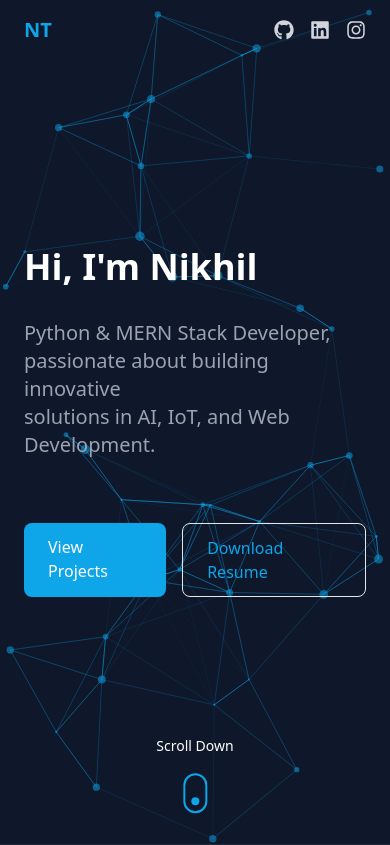
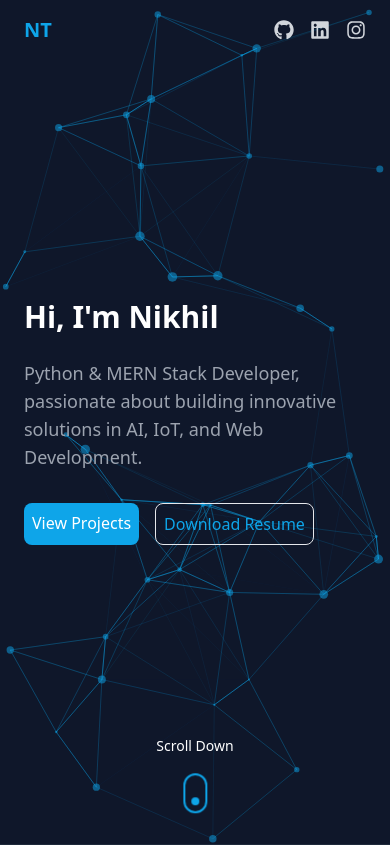
Before and after one commit to nikhiltelase/my-portfolio, a React (Vite) app: page / in a window 390 px wide. Shown: the top 845 px of the page. Built offline with nearby package versions, Linux system fonts and the light colour scheme.

Commit message:
update hero

```diff
--- a/src/components/AboutSection.jsx
+++ b/src/components/AboutSection.jsx
@@ -4,8 +4,9 @@ import { FaCode, FaRobot, FaServer } from 'react-icons/fa';
 
 function AboutSection() {
   return (
-    <section id="about" className="py-20 bg-dark-100 ">
-      <div className="container mx-auto px-6 backdrop-blur-0" >
+    <section id="about" className="py-20 bg-dark-100">
+      <div className="container mx-auto px-6 backdrop-blur-0">
+        {/* Heading and Description */}
         <motion.div
           initial={{ opacity: 0, y: 20 }}
           whileInView={{ opacity: 1, y: 0 }}
@@ -22,7 +23,8 @@ function AboutSection() {
           </p>
         </motion.div>
 
-        <div className="grid md:grid-cols-3 gap-8 mb-16 ">
+        {/* Service Cards */}
+        <div className="grid sm:grid-cols-1 md:grid-cols-3 gap-8 mb-16">
           {[
             {
               icon: FaCode,
@@ -46,9 +48,9 @@ function AboutSection() {
               whileInView={{ opacity: 1, y: 0 }}
               viewport={{ once: true }}
               transition={{ duration: 0.5, delay: index * 0.1 }}
-              className=" bg-gray-800/50 p-6 rounded-lg shadow-lg hover:transform hover:scale-105 transition-all"
+              className="bg-gray-800/50 p-6 rounded-lg shadow-lg hover:transform hover:scale-105 hover:bg-primary/20 transition-all ease-in-out duration-300"
             >
-              <service.icon className="text-primary text-4xl mb-4 mx-auto" />
+              <service.icon className="text-primary text-4xl mb-4 mx-auto transition-all ease-in-out duration-300 hover:scale-110" />
               <h3 className="text-xl font-semibold text-white mb-2">{service.title}</h3>
               <p className="text-gray-400">{service.description}</p>
             </motion.div>
--- a/src/components/Hero.jsx
+++ b/src/components/Hero.jsx
@@ -3,15 +3,19 @@ import { TypeAnimation } from "react-type-animation";
 
 const Hero = () => {
   return (
-    <section className="relative w-full h-screen mx-auto flex items-center backdrop-blur-0" id="home">
+    <section
+      className="relative w-full h-screen mx-auto flex items-center backdrop-blur-0"
+      id="home"
+    >
       <div className="max-w-7xl mx-auto px-6 flex flex-col gap-8">
+        {/* Text Animations */}
         <motion.div
-          initial={{ opacity: 0, y: 20 }}
+          initial={{ opacity: 0, y: 50 }}
           animate={{ opacity: 1, y: 0 }}
-          transition={{ duration: 0.5 }}
+          transition={{ duration: 0.6, ease: "easeOut" }}
           className="flex flex-col gap-4"
         >
-          <h1 className="text-4xl md:text-6xl font-bold text-white mb-4">
+          <h1 className="text-3xl sm:text-6xl font-bold text-white mb-2 sm:mb-4">
             Hi, I'm{" "}
             <span className="text-accent">
               <TypeAnimation
@@ -29,33 +33,36 @@ const Hero = () => {
               />
             </span>
           </h1>
-          <p className="text-xl md:text-2xl text-gray-400 mb-8">
-            Python & MERN Stack Developer, passionate about building innovative<br/>
+          <p className="text-lg sm:text-2xl text-gray-400 sm:mb-8">
+            Python & MERN Stack Developer, passionate about building innovative
+            <br />
             solutions in AI, IoT, and Web Development.
           </p>
         </motion.div>
 
+        {/* Button Animations */}
         <motion.div
-          initial={{ opacity: 0 }}
-          animate={{ opacity: 1 }}
-          transition={{ delay: 0.5 }}
+          initial={{ opacity: 0, scale: 0.8 }}
+          animate={{ opacity: 1, scale: 1 }}
+          transition={{ delay: 0.3, duration: 0.6, ease: "easeOut" }}
           className="flex gap-4"
         >
           <a
             href="#projects"
-            className="bg-accent hover:bg-accent/90 text-white px-6 py-3 rounded-lg transition-all bg-primary"
+            className="bg-accent hover:bg-accent/90 text-white sm:px-6 p-2 sm:py-3 rounded-lg transition-all bg-primary transform hover:scale-105 hover:shadow-lg"
           >
             View Projects
           </a>
           <a
-            href="/nikhil-resume2.pdf"  // Update to a relative path
+            href="/nikhil-resume2.pdf" // Update to a relative path
             download
-            className="border text-primary border-accent text-accent hover:bg-accent/10 px-6 py-3 rounded-lg transition-all"
+            className="border text-primary border-accent text-accent hover:bg-accent/10 p-2 sm:px-6 sm:py-3 rounded-lg transition-all transform hover:scale-105 hover:shadow-lg"
           >
             Download Resume
           </a>
         </motion.div>
 
+        {/* Scroll Indicator */}
         <motion.div
           initial={{ opacity: 0 }}
           animate={{ opacity: 1 }}
@@ -70,7 +77,7 @@ const Hero = () => {
             <motion.div
               animate={{ y: [0, 10, 0] }}
               transition={{ duration: 1.5, repeat: Infinity }}
-              className="w-6 h-10 border-2 border-primary rounded-full flex justify-center"
+              className="w-6 h-10 border-2 border-primary rounded-full flex justify-center items-start overflow-hidden"
             >
               <motion.div
                 animate={{ y: [0, 15, 0] }}
```
